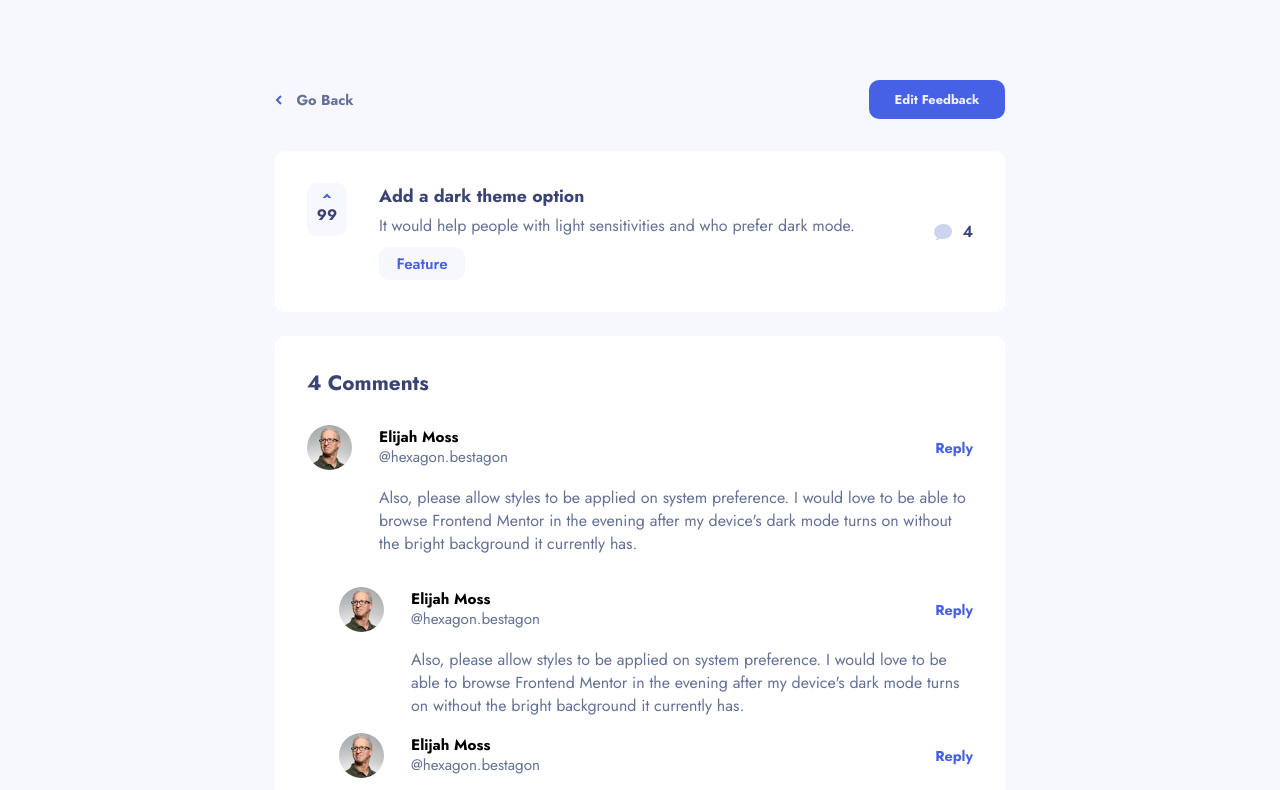
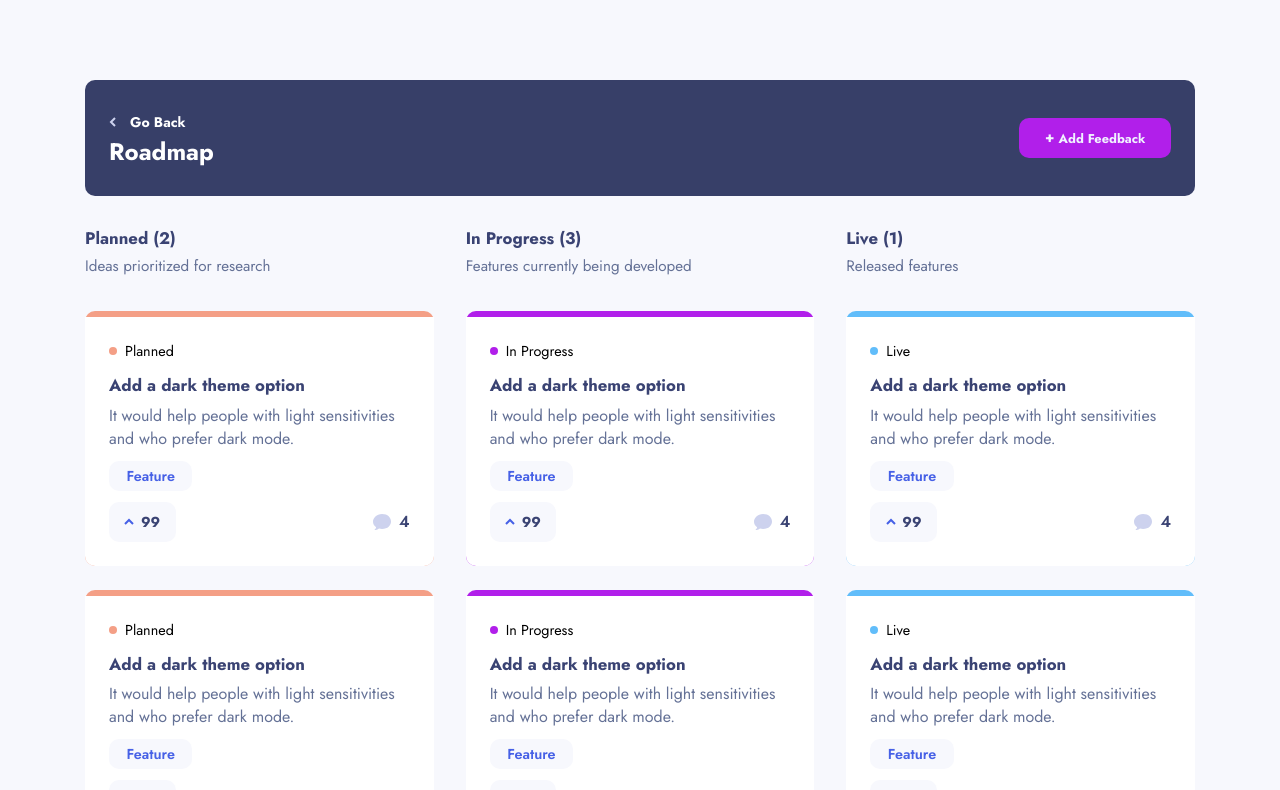
Before and after one commit to Victor-Nyagudi/product-feedback-app-react, a React (Create React App) app: page / in a window 1280 px wide. Shown: the top 790 px of the page. Built offline with nearby package versions, Linux system fonts and the light colour scheme.

Commit message:
Add active states RoadmapPage

```diff
--- a/src/App.js
+++ b/src/App.js
@@ -78,8 +78,8 @@ function App() {
     <>
       {/* <SuggestionsPage sharedProps={ sharedProps } /> */}
       {/* <AddEditFeedbackPage sharedProps={ sharedProps } /> */}
-      <FeedbackDetailPage sharedProps={ sharedProps } />
-      {/* <RoadMapPage sharedProps={ sharedProps } /> */}
+      {/* <FeedbackDetailPage sharedProps={ sharedProps } /> */}
+      <RoadMapPage sharedProps={ sharedProps } />
     </>
   );
 }
--- a/src/components/shared/FeedbackItem.js
+++ b/src/components/shared/FeedbackItem.js
@@ -17,9 +17,9 @@ function FeedbackItem({ showBadge = false, badgeText, badgeColor }) {
 
             <div className="feedback-content">
                 <div className="feedback-content__text">
-                    <h2 className="feedback-content__title">
+                    <a className="feedback-content__title">
                         Add a dark theme option
-                    </h2>
+                    </a>
 
                     <p className="feedback-content__message">
                         It would help people with light sensitivities and who prefer dark mode.
--- a/src/css/main.css
+++ b/src/css/main.css
@@ -234,9 +234,15 @@ a {
 }
 
 .feedback-content__title {
+  display: inline-block;
   font-size: 1.05rem;
+  font-weight: 700;
   color: #3a4373;
   margin-bottom: .4em;
+}
+
+.feedback-content__title:hover, .feedback-content__title:focus {
+  color: #4761e6;
 }
 
 .feedback-content__message {
@@ -864,6 +870,9 @@ a {
   .feedback-button-svg {
     margin-right: .4em;
   }
+  .feedback-content__upvotes-button {
+    padding: .75em 1.15em;
+  }
   .input, .textarea {
     font-size: 1rem;
     padding: .85em 2.25em .85em 1.25em;
@@ -1140,7 +1149,6 @@ a {
     -webkit-box-direction: normal;
         -ms-flex-direction: column;
             flex-direction: column;
-    padding: .75em 1.15em;
     max-width: 40px;
     max-height: 53px;
   }
@@ -1301,6 +1309,9 @@ a {
   .feedback-detail {
     padding: 5em 0 8.5em;
   }
+  .feedback-content__tag-text, .feedback-content__upvotes-total {
+    font-size: .9rem;
+  }
   .roadmap {
     padding: 5em 0 8.5em;
     width: 87%;
--- a/src/main.scss
+++ b/src/main.scss
@@ -279,9 +279,16 @@ a {
     &__tag-container { grid-area: feedback-item-tag-container; }
 
     &__title {
+        display: inline-block;
+
         font-size: $heading-mobile;
+        font-weight: getFontWeight('bold');
         color: getColor('purple-black');
+
+
         margin-bottom: .4em;
+
+        &:hover, &:focus { color: getColor('blue'); }
     }
 
     &__message { color: getColor('grey-purple'); }
@@ -786,6 +793,11 @@ a {
 
     .feedback-button-svg { margin-right: .4em; }
 
+    // * Shared styling that will apply on other pages
+    .feedback-content {
+        &__upvotes-button { padding: .75em 1.15em;  }
+    }
+
     .input {
         font-size: 1rem;
         padding: .85em 2.25em .85em 1.25em;
@@ -1037,7 +1049,6 @@ a {
                 &-button {
                     flex-direction: column;
 
-                    padding: .75em 1.15em;
                     max-width: 40px;
                     max-height: 53px;
                 }
@@ -1100,10 +1111,7 @@ a {
     }
 
     .feedback-content {
-        &__upvotes {
-            justify-self: initial;
-
-        }
+        &__upvotes { justify-self: initial; }
     }
 }
 
@@ -1209,6 +1217,12 @@ a {
 
     .feedback-detail { padding: 5em 0 8.5em; }
 
+    .feedback-content {
+        &__tag-text, &__upvotes-total {
+            font-size: .9rem;
+        }
+    }
+
     .roadmap {
         padding: 5em 0 8.5em;
         width: $container-width;
```
Also changed, not shown: 1 other file (tests, documents, lock files or other folders).
